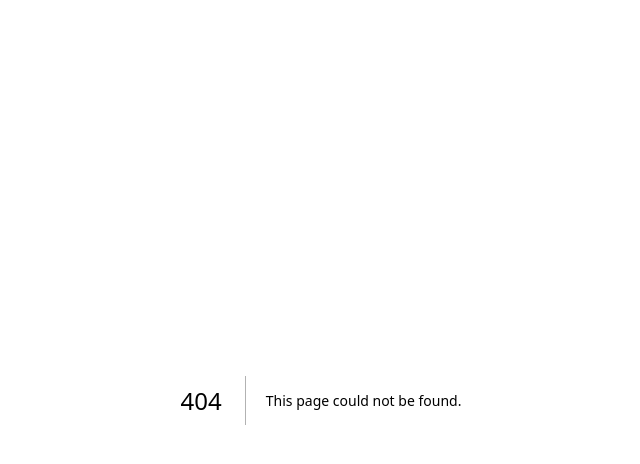
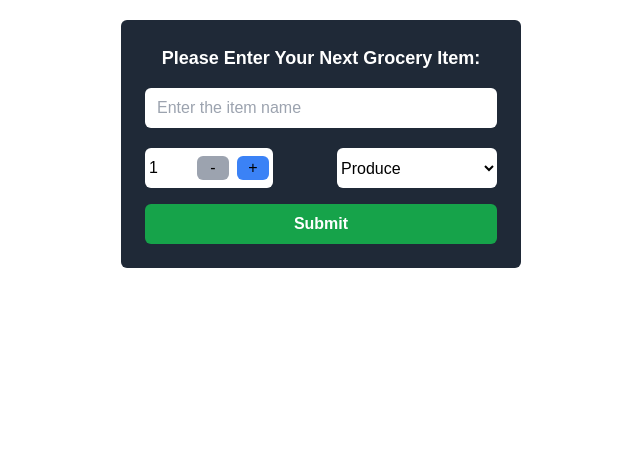
Before and after one commit to yanganthony4/cprg306-assignments, a Next.js app: page /week-5 in a window 1280 px wide. Before the commit this address had no page. Shown: the top 464 px of the page, without its empty margins (319-959 px from the left). Built offline with nearby package versions, Linux system fonts and the light colour scheme.

Commit message:
Finished Week-5 Assignment
Developed item input where end result would flash alert with user chosen values.

```diff
--- a/app/page.js
+++ b/app/page.js
@@ -9,6 +9,8 @@ export default function Home() {
       <Link href="/week-3">Week 3</Link>
       <br />
       <Link href="/week-4">Week 4</Link>
+      <br />
+      <Link href="/week-5">Week 5</Link>
     </div>
   );
 }
--- /dev/null
+++ b/app/week-5/new-item.js
@@ -0,0 +1,126 @@
+'use client';
+import { useState } from 'react';
+
+export default function NewItem() {
+    const [name, setName] = useState("");
+    const [category, setCategory] = useState("produce");
+    const [quantity, setQuantity] = useState(1);
+
+    // Function to increment the quantity
+    const increment = () => {
+        if (quantity < 20) {
+            setQuantity(quantity + 1);
+        }
+    };
+
+    // Function to decrement the quantity
+    const decrement = () => {
+        if (quantity > 1) {
+            setQuantity(quantity - 1);
+        }
+    };
+
+    // Handle changes to the name input
+    const handleNameChange = (event) => {
+        setName(event.target.value);
+    };
+
+    // Handle changes to the category select
+    const handleCategoryChange = (event) => {
+        setCategory(event.target.value);
+    };
+
+    // Handle form submission
+    const handleSubmit = (event) => {
+        event.preventDefault();
+
+        const item = {
+            name: name,
+            quantity: quantity,
+            category: category
+        };
+
+        console.log(item);
+        alert(
+            `Item Name: ${name}\nItem Quantity: ${quantity}\nItem Category: ${category}`
+        );
+
+        // Reset form
+        setName("");
+        setQuantity(1);
+        setCategory("produce");
+    };
+
+    return (
+        <main>
+            <div className="flex flex-col items-center justify-center bg-gray-800 w-[400px] mx-auto rounded-md p-6 mt-5">
+                <p className="text-lg font-bold text-white mb-4">Please Enter Your Next Grocery Item:</p>
+
+                {/* Form */}
+                <form onSubmit={handleSubmit} className="w-full">
+                    {/* User Input */}
+                    <input
+                        type="text"
+                        value={name}
+                        onChange={handleNameChange}
+                        placeholder="Enter the item name"
+                        className="rounded-md h-10 mb-5 w-full px-3 text-black"
+                    />
+
+                    {/* Quantity and Category Selection */}
+                    <div className="flex items-center justify-between space-x-8 mb-4">
+                        <div className="bg-white w-32 rounded-md h-10 flex items-center text-black p-1">
+                            {quantity}
+                            <button
+                                type="button"
+                                onClick={decrement}
+                                disabled={quantity === 1}
+                                className="w-8 ml-auto p-2 bg-red-500 h-6 rounded-md flex items-center justify-center hover:bg-red-400 disabled:bg-gray-400 mr-2"
+                            >
+                                -
+                            </button>
+                            <button
+                                type="button"
+                                onClick={increment}
+                                disabled={quantity === 20}
+                                className="w-8 bg-blue-500 h-6 rounded-md flex items-center justify-center hover:bg-blue-400 disabled:bg-gray-400"
+                            >
+                                +
+                            </button>
+                        </div>
+
+                        <div className="w-40">
+                            <select
+                                value={category}
+                                onChange={handleCategoryChange}
+                                className="text-black bg-white rounded-md h-10 w-full"
+                            >
+                                <option value="produce">Produce</option>
+                                <option value="dairy">Dairy</option>
+                                <option value="bakery">Bakery</option>
+                                <option value="meat">Meat</option>
+                                <option value="frozen-foods">Frozen Foods</option>
+                                <option value="canned-goods">Canned Goods</option>
+                                <option value="dry-goods">Dry Goods</option>
+                                <option value="beverages">Beverages</option>
+                                <option value="snacks">Snacks</option>
+                                <option value="household">Household</option>
+                                <option value="other">Other</option>
+                            </select>
+                        </div>
+                    </div>
+
+                    {/* Submit Button */}
+                    <div className="flex justify-center">
+                        <button
+                            type="submit"
+                            className="py-2 px-4 bg-green-600 rounded-md w-full font-bold text-white hover:bg-green-500"
+                        >
+                            Submit
+                        </button>
+                    </div>
+                </form>
+            </div>
+        </main>
+    );
+}
--- /dev/null
+++ b/app/week-5/page.js
@@ -0,0 +1,7 @@
+import NewItem from "./new-item";
+
+export default function Page() {
+    return (
+      <NewItem />
+    );
+  }
```
